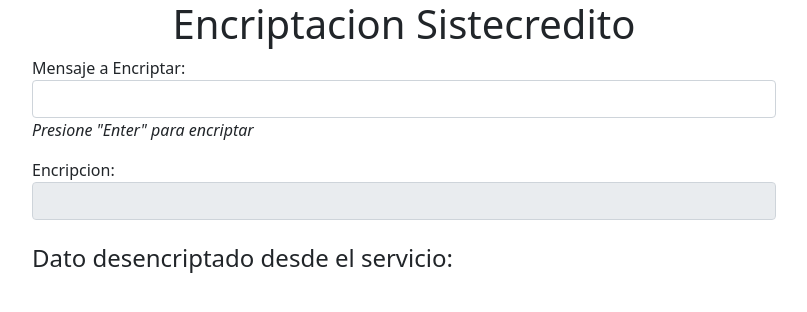
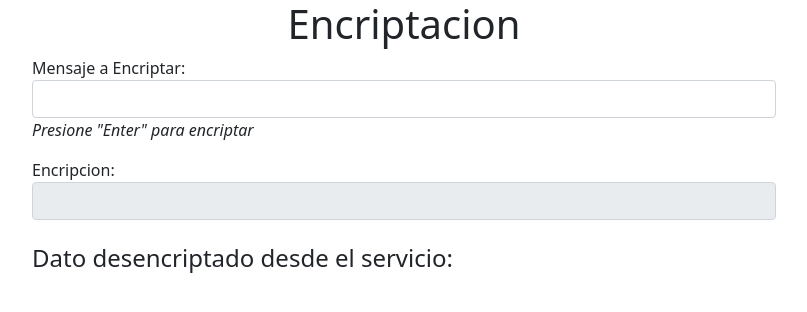
Before and after one commit to ajota/cryptography-test, a website built with Parcel: page index.html in a window 1280 px wide. Shown: the whole page, without its empty margins (50-857 px from the left). Built offline with nearby package versions, Linux system fonts and the light colour scheme.

```diff
--- a/index.html
+++ b/index.html
@@ -12,7 +12,7 @@
         <div class="col-8 ce">
             <div class="row">
                 <div class="col-12">
-                    <h1 class="text-center">Encriptacion Sistecredito</h1>
+                    <h1 class="text-center">Encriptacion</h1>
                 </div>
                 <label>
                     Mensaje a Encriptar:
```
Also changed, not shown: Readme.md (added), dist/index.html, 3 other files.
